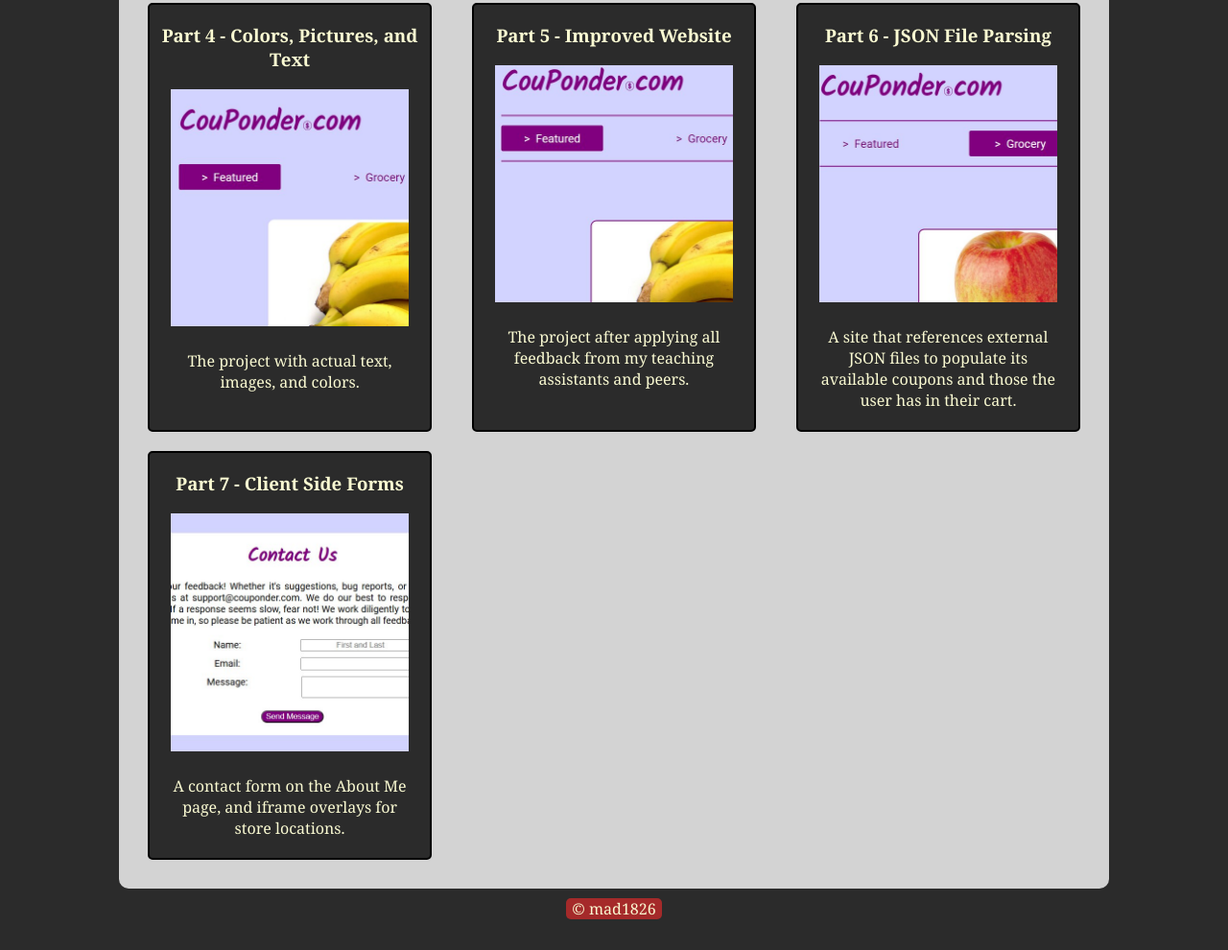
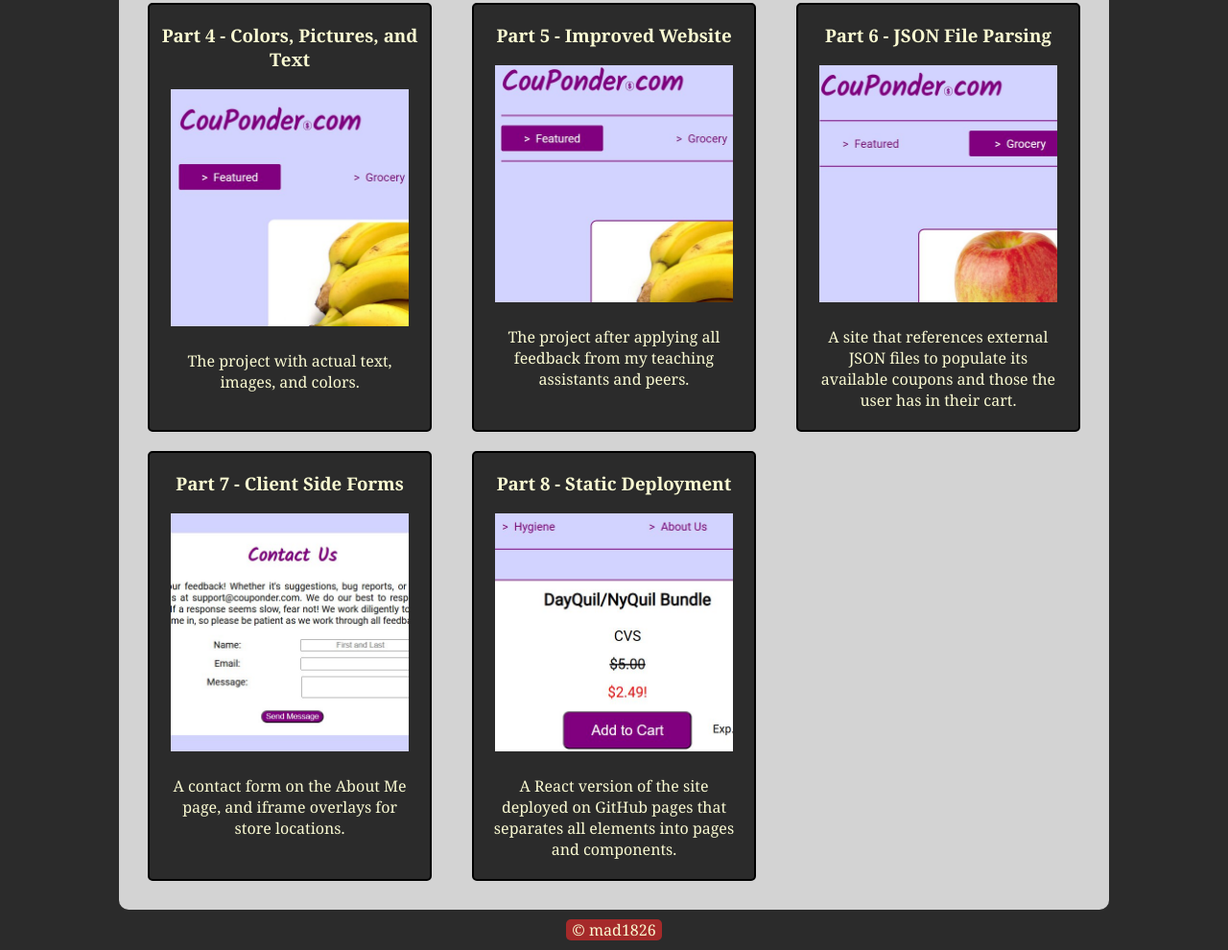
Before and after one commit to mad1826/mad1826.github.io, a website: page csce242/index.html in a window 1280 px wide. Shown: the part 2540-3530 px from the top of the page at 96% size. Before the commit the page ends 3508 px from the top, so only its background shows below. Drawn offline with Linux system fonts and the light colour scheme.

Commit message:
Add project part 8

```diff
--- a/csce242/index.html
+++ b/csce242/index.html
@@ -230,6 +230,19 @@
 						</p>
 					</a>
 				</article>
+				<article>
+					<a href="https://mad1826.github.io/react-project/">
+						<h3>Part 8 - Static Deployment</h3>
+						<div class="section-image">
+							<img src="images/project8.jpg" />
+						</div>
+						<p>
+							A React version of the site deployed on GitHub pages that
+							separates all elements into pages and components.
+						</p>
+					</a>
+				</article>
+				<article class="empty"></article>
 			</section>
 		</div>
 		<footer>&copy; mad1826</footer>
```
Also changed, not shown: csce242/images/project8.jpg (added).
